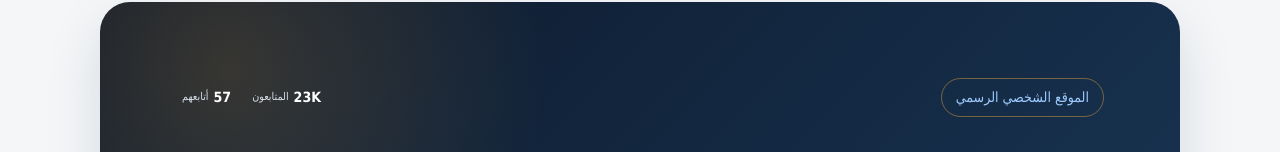
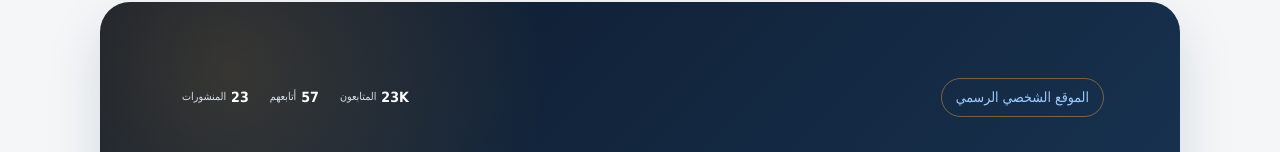
Before and after one commit to bsharabdo00-cmd/AbdoJobs, a plain HTML site: page index.html in a window 1280 px wide. Shown: the part 111-263 px from the top of the page. Drawn offline with Linux system fonts and the light colour scheme.

Commit message:
إضافة عدد المنشورات بجانب إحصائيات المتابعين

```diff
--- a/index.html
+++ b/index.html
@@ -350,6 +350,7 @@ footer .footer-copy{padding-top:12px;border-top:1px solid #ffffff20}
 .home-posts-button .posts-shortcut-hint{font-size:.65rem;line-height:1.35;display:block}
 .hero-mini-stats .hero-mini-stat{appearance:none;-webkit-appearance:none;font-family:inherit;cursor:pointer;color:#fff}
 .hero-mini-stats .privacy-stat{width:auto;border:0!important;background:transparent!important;border-radius:0; padding:4px 6px;text-align:center;box-shadow:none!important;transform:none}
+.hero-mini-stats .hero-posts-stat{border:0!important;background:transparent!important;border-radius:0;padding:4px 6px;text-align:center;box-shadow:none!important}
 .hero-mini-stats .privacy-stat:hover,.hero-mini-stats .privacy-stat:focus-visible{transform:translateY(-1px);border-color:#d8ad65;box-shadow:0 5px 12px #0b172833;outline:none}
 .hero-mini-stats .privacy-stat strong{display:block}
 .hero-mini-stats .privacy-stat span{display:block}
@@ -391,7 +392,7 @@ footer .footer-copy{padding-top:12px;border-top:1px solid #ffffff20}
 </div></header>
 <main>
 <section class="hero" id="home" data-view-panel="home"><div class="wrap"><div class="hero-box">
-<div class="hero-topline"><span class="eyebrow">الموقع الشخصي الرسمي</span><div class="hero-mini-stats" aria-label="إحصائيات الحساب"><button class="hero-mini-stat privacy-stat" type="button" data-privacy="followers" aria-haspopup="dialog" aria-label="عرض توضيح خصوصية المتابعين"><strong>23K</strong><span>المتابعون</span></button><button class="hero-mini-stat privacy-stat" type="button" data-privacy="following" aria-haspopup="dialog" aria-label="عرض توضيح خصوصية الحسابات التي أتابعها"><strong>57</strong><span>أتابعهم</span></button></div></div>
+<div class="hero-topline"><span class="eyebrow">الموقع الشخصي الرسمي</span><div class="hero-mini-stats" aria-label="إحصائيات الحساب"><button class="hero-mini-stat privacy-stat" type="button" data-privacy="followers" aria-haspopup="dialog" aria-label="عرض توضيح خصوصية المتابعين"><strong>23K</strong><span>المتابعون</span></button><button class="hero-mini-stat privacy-stat" type="button" data-privacy="following" aria-haspopup="dialog" aria-label="عرض توضيح خصوصية الحسابات التي أتابعها"><strong>57</strong><span>أتابعهم</span></button><div class="hero-mini-stat hero-posts-stat" aria-label="عدد المنشورات"><strong id="hero-post-count">23</strong><span>المنشورات</span></div></div></div>
 <div class="hero-title-row"><img class="hero-profile-photo" src="bashar-profile.jpg" alt="الصورة الشخصية لبشار عبدو" tabindex="0" role="button" aria-label="تكبير الصورة الشخصية" aria-haspopup="dialog"><div class="hero-identity"><h1>بشار عبدو _ Bashar Abdo</h1><p class="hero-profession">صانع محتوى • مصوّر • إعلامي</p></div></div>
 <p>🔴 خذ أسوأ فكرة عني واذهب 🔴<br>⚪ اللهم صلِّ على محمد وآل محمد ⚪<br>⚫ حساباتي الرسمية والوحيدة ⚫</p>
 
@@ -846,6 +847,8 @@ footer .footer-copy{padding-top:12px;border-top:1px solid #ffffff20}
  const count=document.querySelectorAll('#posts article.post-card').length;
  const output=document.getElementById('profile-post-count');
  if(output) output.textContent=count.toLocaleString('en-US');
+ const heroOutput=document.getElementById('hero-post-count');
+ if(heroOutput) heroOutput.textContent=count.toLocaleString('en-US');
  const follow=document.getElementById('follow-site');
  if(!follow)return;
  const key='bashar-site-followed';
```
